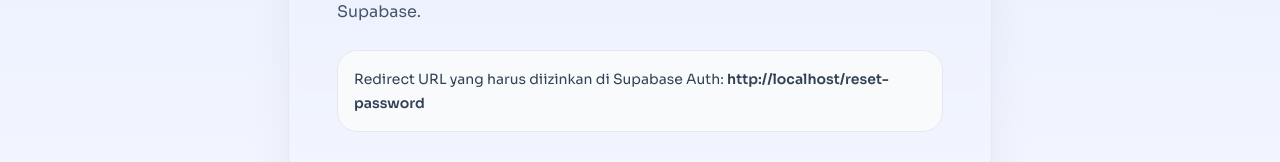
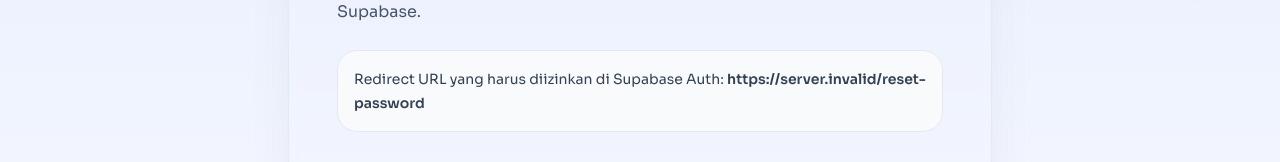
Before and after one commit to daffarmd/dafdev-portofolio, a React (Vite) app: page /reset-password in a window 1280 px wide. Shown: the part 340-502 px from the top of the page. Built offline with nearby package versions, Linux system fonts and the light colour scheme; no server answers.

Commit message:
fix: point recovery email redirect to production site url
Allow VITE_SUPABASE_SITE_URL to override window.location.origin so
reset password links always target the production URL, preventing
GoTrue fallback to the Supabase Site URL (e.g. localhost) when the
redirect URL is not allowlisted.

```diff
--- a/src/pages/Auth/ResetPasswordPage.tsx
+++ b/src/pages/Auth/ResetPasswordPage.tsx
@@ -35,7 +35,8 @@ const ResetPasswordPage: React.FC = () => {
 
   const canSetNewPassword = Boolean(session);
   const isCheckingRecovery = isRecoveryLink && loading && !passwordUpdated;
-  const redirectTo = `${window.location.origin}/reset-password`;
+  const siteUrl = (import.meta.env.VITE_SUPABASE_SITE_URL || window.location.origin).replace(/\/+$/, '');
+  const redirectTo = `${siteUrl}/reset-password`;
 
   if (!isConfigured) {
     return <AuthSetupState title="Reset password butuh Supabase" />;
--- a/src/vite-env.d.ts
+++ b/src/vite-env.d.ts
@@ -7,6 +7,7 @@ interface ImportMetaEnv {
   readonly VITE_SPOTIFY_CLIENT_ID?: string;
   readonly VITE_SUPABASE_URL?: string;
   readonly VITE_SUPABASE_PUBLISHABLE_KEY?: string;
+  readonly VITE_SUPABASE_SITE_URL?: string;
   readonly VITE_SUPABASE_STORAGE_BUCKET_COVERS?: string;
   readonly VITE_SUPABASE_STORAGE_BUCKET_ASSETS?: string;
 }
```
Also changed, not shown: 2 other files (tests, documents, lock files or other folders).
